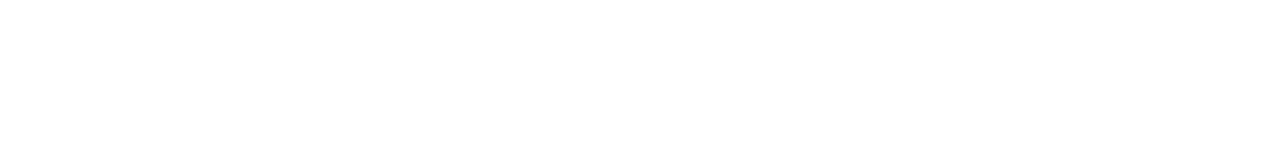
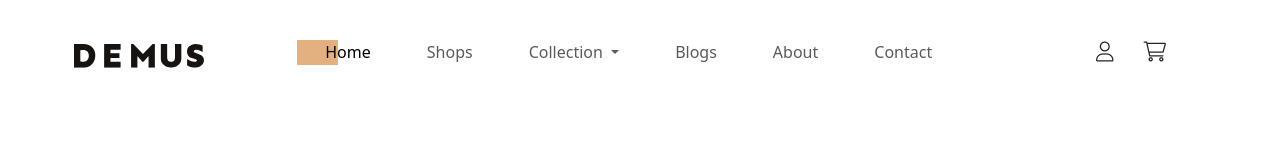
Before and after one commit to Moohameed47/Demus, a plain HTML site: page index.html in a window 1280 px wide. Drawn offline with Linux system fonts and the light colour scheme; a web font is replaced by a local one.

Commit message:
Add navbar

```diff
--- a/CSS/base/base.css
+++ b/CSS/base/base.css
@@ -1 +1,37 @@
 @import url(fonts.css);
+
+* {
+    padding: 0;
+    margin: 0;
+}
+img {
+    width: 100%;
+    display: block;
+}
+.w-10 {
+    width: 10%;
+}
+.w-20 {
+    width: 20%;
+}
+.w-30 {
+    width: 30%;
+}
+.w-40 {
+    width: 40%;
+}
+.w-45 {
+    width: 45%;
+}
+.w-60 {
+    width: 60%;
+}
+.w-70 {
+    width: 70%;
+}
+.w-80 {
+    width: 80%;
+}
+.w-90 {
+    width: 90%;
+}
--- /dev/null
+++ b/CSS/layout/navbar.css
@@ -0,0 +1,55 @@
+.nav-item {
+    padding: 0 20px 16px;
+}
+
+.nav-icon {
+    padding: 0 15px 16px;
+    transition: all 0.4s;
+    cursor: pointer;
+}
+
+.nav-icon:hover {
+    color: #e3b17f;
+}
+
+.nav-item:has(> a.active) {
+    position: relative;
+    z-index: 1;
+}
+
+.nav-item:has(> a.active)::before {
+    content: '';
+    position: absolute;
+    top: 8px;
+    left: 0;
+    width: 40%;
+    height: 25px;
+    background: #e3b17f;
+    transition: all 0.4s;
+    z-index: -1;
+}
+
+.nav-item:has(> a.active):hover::before {
+    width: 100%;
+}
+
+.nav-item {
+    position: relative;
+    z-index: 1;
+}
+
+.nav-item::before {
+    content: '';
+    position: absolute;
+    top: 8px;
+    left: 0;
+    width: 0;
+    height: 25px;
+    background: #e3b17f;
+    transition: all 0.4s;
+    z-index: -1;
+}
+
+.nav-item:hover::before {
+    width: 100%;
+}
--- a/CSS/style.css
+++ b/CSS/style.css
@@ -1,13 +1,14 @@
-/* Base Files */
-@import url(base/base.css);
-
 /* Vendor Files */
 @import url(vendors/bootstrap.min.css);
 @import url(vendors/all.min.css);
 
+/* Base Files */
+@import url(base/base.css);
+
 /* Component Files */
 
 /* Layout Files */
+@import url(layout/navbar.css);
 
 /* Page Files */
 @import url(pages/home.css);
--- a/index.html
+++ b/index.html
@@ -4,14 +4,64 @@
 <head>
     <meta charset="UTF-8">
     <meta name="viewport" content="width=device-width, initial-scale=1.0">
+    <link rel="stylesheet" href="CSS/vendors/bootstrap.min.css">
+    <link rel="stylesheet" href="CSS/vendors/all.min.css">
     <link rel="stylesheet" href="CSS/style.css">
     <title>Document</title>
 </head>
 
 <body>
-
-
-
+    <section class="navbar py-3">
+        <div class="container">
+            <div class="w-100" style="margin: 0 -20px;">
+                <nav class="navbar navbar-expand-lg navbar-light">
+                    <div class="container-fluid">
+                        <a class="navbar-brand" href="index.html">
+                            <img src="Images/logo.svg" alt="logo"></a>
+                        <button class="navbar-toggler" type="button" data-bs-toggle="collapse"
+                            data-bs-target="#navbarSupportedContent" aria-controls="navbarSupportedContent"
+                            aria-expanded="false" aria-label="Toggle navigation">
+                            <span class="navbar-toggler-icon"></span>
+                        </button>
+                        <div class="collapse navbar-collapse" id="navbarSupportedContent">
+                            <ul class="navbar-nav mx-auto mb-2 mt-2 mb-lg-0">
+                                <li class="nav-item">
+                                    <a class="nav-link active" aria-current="page" href="index.html">Home</a>
+                                </li>
+                                <li class="nav-item">
+                                    <a class="nav-link" aria-current="page" href="#">Shops</a>
+                                </li>
+                                <li class="nav-item dropdown">
+                                    <a class="nav-link dropdown-toggle" href="#" id="navbarDropdown" role="button"
+                                        data-bs-toggle="dropdown" aria-expanded="false">
+                                        Collection
+                                    </a>
+                                    <ul class="dropdown-menu" aria-labelledby="navbarDropdown">
+                                        <li><a class="dropdown-item" href="#">Action</a></li>
+                                        <li><a class="dropdown-item" href="#">Another action</a></li>
+                                    </ul>
+                                </li>
+                                <li class="nav-item">
+                                    <a class="nav-link" aria-current="page" href="#">Blogs</a>
+                                </li>
+                                <li class="nav-item">
+                                    <a class="nav-link" aria-current="page" href="#">About</a>
+                                </li>
+                                <li class="nav-item">
+                                    <a class="nav-link" aria-current="page" href="#">Contact</a>
+                                </li>
+                            </ul>
+                            <div class="d-flex mt-2">
+                                <i class="nav-icon fs-5 fw-light fa-regular fa-magnifying-glass"></i>
+                                <i class="nav-icon fs-5 fw-light fa-light fa-user"></i>
+                                <i class="nav-icon fs-5 fw-light pe-0 fa-regular fa-cart-shopping"></i>
+                            </div>
+                        </div>
+                    </div>
+                </nav>
+            </div>
+        </div>
+    </section>
     <script src="JS/jquery.min.js"></script>
     <script src="JS/bootstrap.bundle.min.js"></script>
     <script src="JS/main.js"></script>
```
Also changed, not shown: Images/logo.svg (added).
